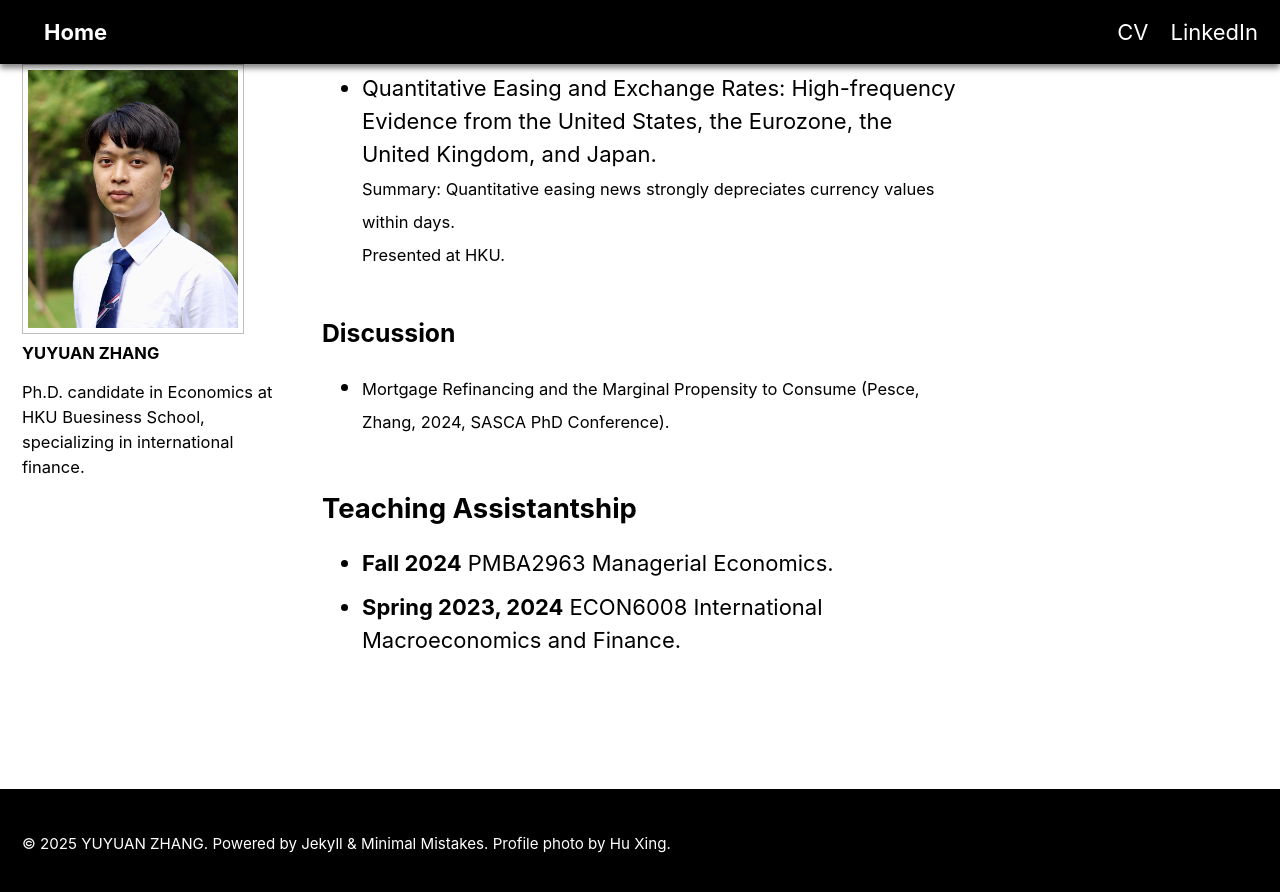
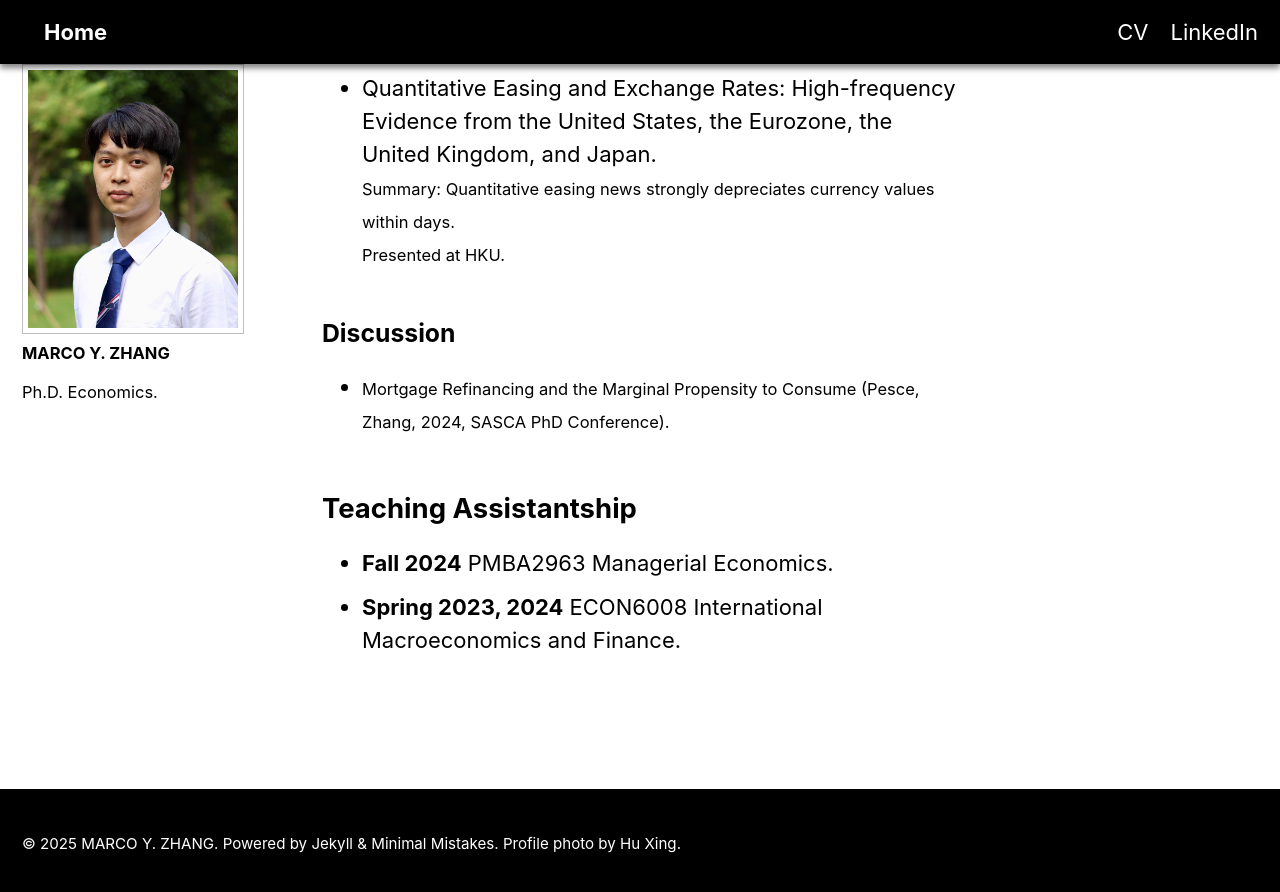
Before and after one commit to yuyuanecon/yuyuanecon.github.io, a Jekyll site: the page built from index.html, in a window 1280 px wide and 900 px high, scrolled down 903 px. Shown: the top 892 px of the window. Built offline with Jekyll 4.4.1, drawn with Linux system fonts in a browser that asks for light colours; cached includes are drawn as plain includes; the list of posts is cut into pages by our own code.

Commit message:
Update _config.yml

```diff
--- a/_config.yml
+++ b/_config.yml
@@ -17,10 +17,10 @@ minimal_mistakes_skin    : "contrast" # "air", "aqua", "dark", "default" "dirt",
 # Site Settings
 locale                   : "en-US"
 rtl                      : # true, false (default) # turns direction of the page into right to left for RTL languages
-title                    : "YUYUAN ZHANG"
+title                    : "MARCO Y. ZHANG"
 title_separator          : "-"
 subtitle                 : # site tagline that appears below site title in masthead
-name                     : "YUYUAN ZHANG"
+name                     : "MARCO YUYUAN ZHANG"
 description              : #"An amazing website."
 url                      : "https://yuyuanecon.github.io" # the base hostname & protocol for your site e.g. "https://mmistakes.github.io"
 baseurl                  : # the subpath of your site, e.g. "/blog"
@@ -113,9 +113,9 @@ analytics:
 
 # Site Author
 author:
-  name             : "YUYUAN ZHANG"
+  name             : "MARCO Y. ZHANG"
   avatar           : "/assets/images/bio_hku_compressed.jpg" # path of avatar image, e.g. "/assets/images/bio-photo.jpg"
-  bio              : "Ph.D. candidate in Economics at HKU Buesiness School, specializing in international finance."
+  bio              : "Ph.D. Economics."
   #location         : "1120, K.K. Leung Building, The University of Hong Kong, Pokfulam, HK"
   #email            : "yzhang20@connect.hku.hk"
   links:
```
